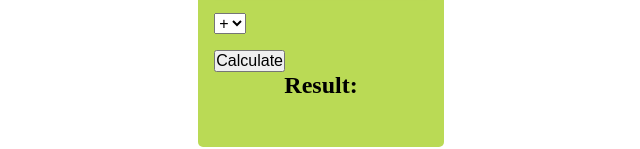
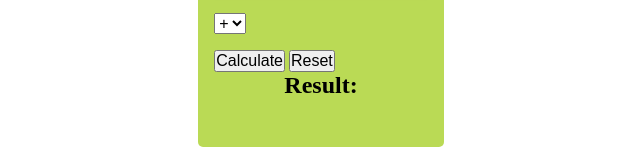
Before and after one commit to RichardMartinec/webapp-Martinec, a plain HTML site: page index.html in a window 1280 px wide. Shown: the part 391-540 px from the top of the page, without its empty margins (319-959 px from the left). Drawn offline with Linux system fonts and the light colour scheme.

Commit message:
Added reset button

```diff
--- a/app.js
+++ b/app.js
@@ -39,8 +39,8 @@ function calculate() {
 }
 
 function resetFields() {
-  document.getElementById("num1").value = "";
-  document.getElementById("num2").value = "";
-  document.getElementById("operator").value = "+";
+  document.getElementById("cislo1").value = "";
+  document.getElementById("cislo2").value = "";
+  document.getElementById("menu").value = "+";
   document.getElementById("result").innerText = "Result: ";
 }
--- a/index.html
+++ b/index.html
@@ -27,6 +27,7 @@
                 </select>
             </div>
              <button onclick="calculate()">Calculate</button>
+             <button onclick="resetFields()">Reset</button>
             <div class="row">
 
                     <h3 id="result">Result:</h3>
```
